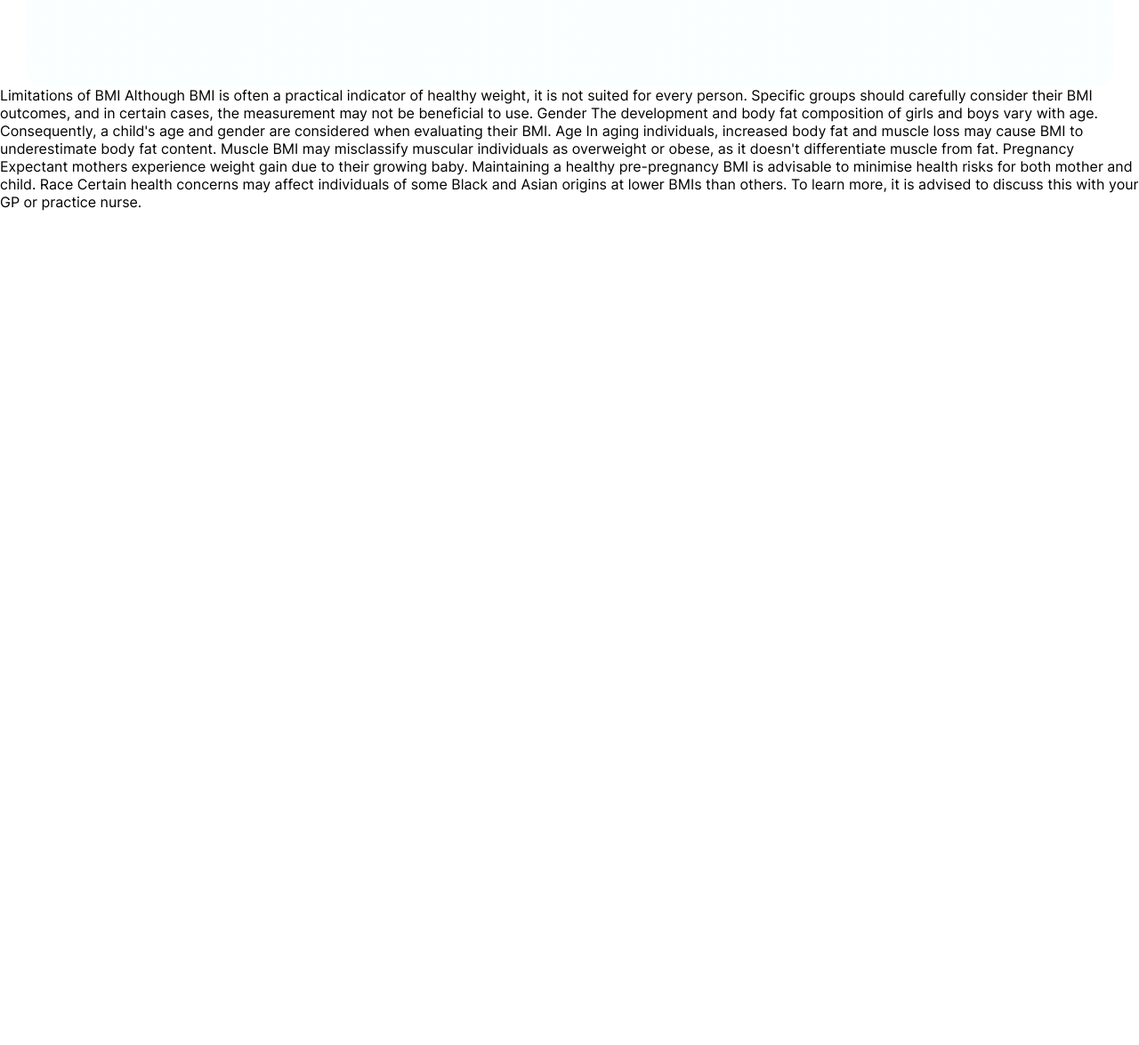
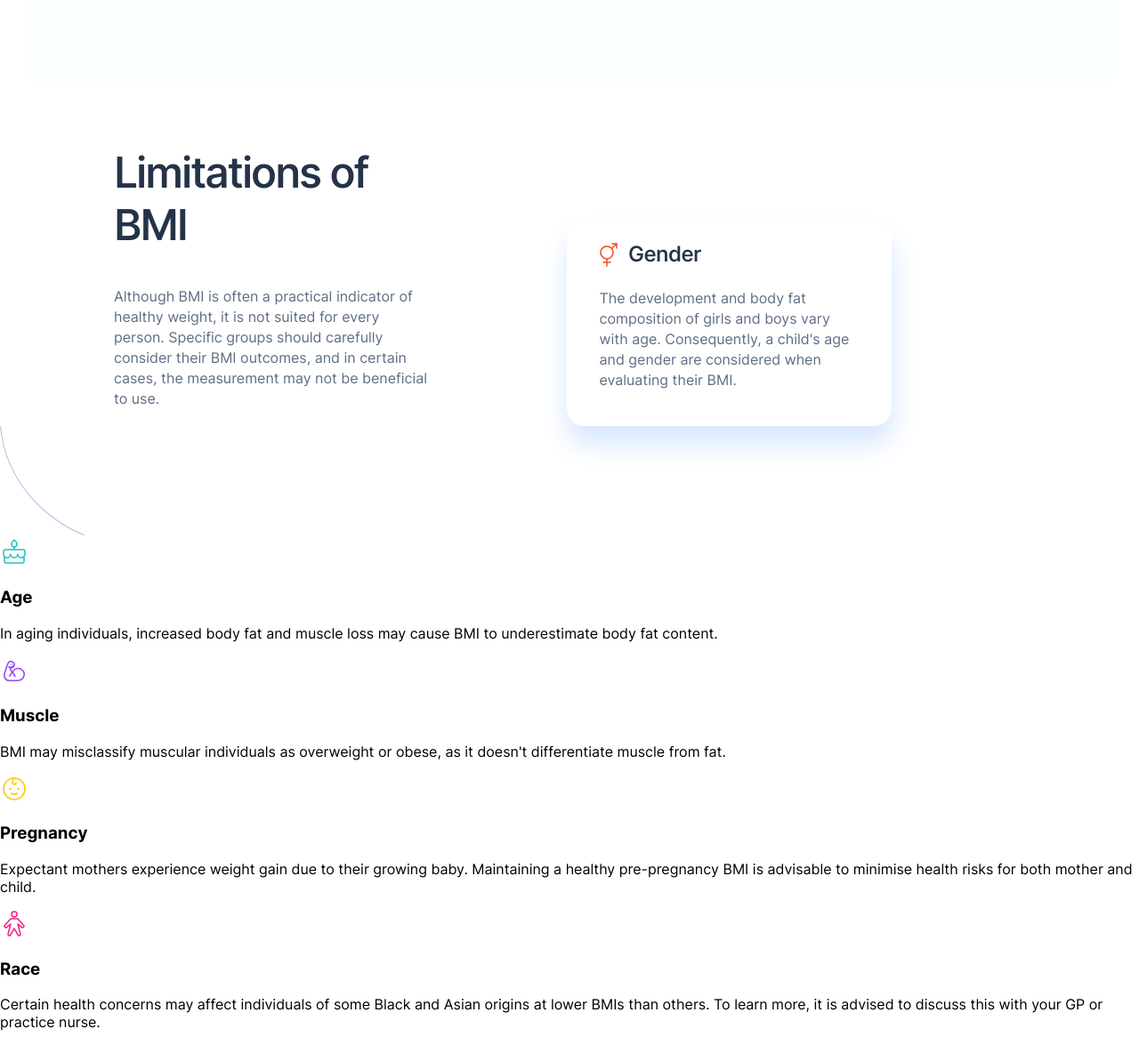
Before and after one commit to tycoonkabuzi/BodyMassCalculator, a plain HTML site: page index.html in a window 1280 px wide. Shown: the part 1807-2982 px from the top of the page at 89% size. Before the commit the page ends 2044 px from the top, so only its background shows below. Drawn offline with Linux system fonts and the light colour scheme.

Commit message:
limitation of BMI section done

```diff
--- a/index.html
+++ b/index.html
@@ -127,19 +127,91 @@
       </div>
     </div>
 
-    Limitations of BMI Although BMI is often a practical indicator of healthy
-    weight, it is not suited for every person. Specific groups should carefully
-    consider their BMI outcomes, and in certain cases, the measurement may not
-    be beneficial to use. Gender The development and body fat composition of
-    girls and boys vary with age. Consequently, a child's age and gender are
-    considered when evaluating their BMI. Age In aging individuals, increased
-    body fat and muscle loss may cause BMI to underestimate body fat content.
-    Muscle BMI may misclassify muscular individuals as overweight or obese, as
-    it doesn't differentiate muscle from fat. Pregnancy Expectant mothers
-    experience weight gain due to their growing baby. Maintaining a healthy
-    pre-pregnancy BMI is advisable to minimise health risks for both mother and
-    child. Race Certain health concerns may affect individuals of some Black and
-    Asian origins at lower BMIs than others. To learn more, it is advised to
-    discuss this with your GP or practice nurse.
+    <div class="footer">
+      <div class="footer__container__limitations">
+        <div class="footer__container__limitations__text">
+          <h4>Limitations of BMI</h4>
+          <p>
+            Although BMI is often a practical indicator of healthy weight, it is
+            not suited for every person. Specific groups should carefully
+            consider their BMI outcomes, and in certain cases, the measurement
+            may not be beneficial to use.
+          </p>
+        </div>
+        <div class="footer__container__limitations__box">
+          <div class="footer__container__limitations__box__img">
+            <div class="footer__container__limitations__box__img__title">
+              <img src="/assets/images/icon-gender.svg" />
+              <h3>Gender</h3>
+            </div>
+            <p>
+              The development and body fat composition of girls and boys vary
+              with age. Consequently, a child's age and gender are considered
+              when evaluating their BMI.
+            </p>
+          </div>
+        </div>
+      </div>
+      <div class="footer__container__age">
+        <img
+          src="/assets/images/pattern-curved-line-right.svg"
+          alt="pattern curved line right"
+        />
+        <div class="footer__container__age__age">
+          <div class="footer__container__age__age__img">
+            <div class="footer__container__age__age__box__img__title">
+              <img src="/assets/images/icon-age.svg" />
+              <h3>Age</h3>
+            </div>
+            <p>
+              In aging individuals, increased body fat and muscle loss may cause
+              BMI to underestimate body fat content.
+            </p>
+          </div>
+        </div>
+        <div class="footer__container__age__muscle">
+          <div class="footer__container__age__muscle__img">
+            <div class="footer__container__age__muscle__box__img__title">
+              <img src="/assets/images/icon-muscle.svg" />
+              <h3>Muscle</h3>
+            </div>
+            <p>
+              BMI may misclassify muscular individuals as overweight or obese,
+              as it doesn't differentiate muscle from fat.
+            </p>
+          </div>
+        </div>
+      </div>
+      <div class="footer__container__pregnancy">
+        <div class="footer__container__pregnancy__pregnancy">
+          <div class="footer__container__pregnancy__pregnancy__img">
+            <div
+              class="footer__container__pregnancy__pregnancy__box__img__title"
+            >
+              <img src="/assets/images/icon-pregnancy.svg" />
+              <h3>Pregnancy</h3>
+            </div>
+            <p>
+              Expectant mothers experience weight gain due to their growing
+              baby. Maintaining a healthy pre-pregnancy BMI is advisable to
+              minimise health risks for both mother and child.
+            </p>
+          </div>
+        </div>
+        <div class="footer__container__pregnancy__race">
+          <div class="footer__container__pregnancy__race__img">
+            <div class="footer__container__pregnancy__race__box__img__title">
+              <img src="/assets/images/icon-race.svg" />
+              <h3>Race</h3>
+            </div>
+            <p>
+              Certain health concerns may affect individuals of some Black and
+              Asian origins at lower BMIs than others. To learn more, it is
+              advised to discuss this with your GP or practice nurse.
+            </p>
+          </div>
+        </div>
+      </div>
+    </div>
   </body>
 </html>
--- a/sass/components/_footer.scss
+++ b/sass/components/_footer.scss
@@ -0,0 +1,53 @@
+.footer {
+  &__container {
+    &__limitations {
+      display: grid;
+      grid-template-columns: auto auto auto;
+      width: 80%;
+      margin: auto;
+      gap: 150px;
+      color: $darkElectricBlue;
+      align-items: center;
+      &__text {
+        h4 {
+          color: $darkBlue;
+          font-size: 48px;
+          letter-spacing: -2px;
+          font-weight: 550;
+          margin-bottom: 40px;
+        }
+        p {
+          line-height: 23px;
+        }
+      }
+      &__box {
+        margin-top: 150px;
+        width: 365px;
+        height: 232px;
+        background-color: $white;
+        box-shadow: 1px 20px 30px $blueLight;
+        border-radius: 20px;
+        p {
+          width: 80%;
+          margin: auto;
+          line-height: 23px;
+        }
+        &__img {
+          &__title {
+            display: grid;
+            grid-template-columns: auto auto;
+            align-items: center;
+            margin-left: 30px;
+            width: 35%;
+            h3 {
+              color: $darkBlue;
+              letter-spacing: -0.6px;
+              font-size: 24px;
+              font-weight: 550;
+            }
+          }
+        }
+      }
+    }
+  }
+}
```
Also changed, not shown: sass/main.css, 1 other file.
